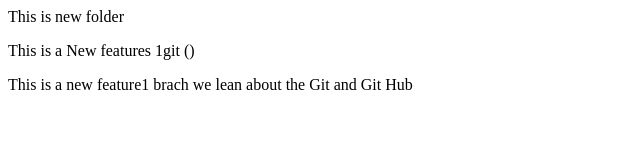
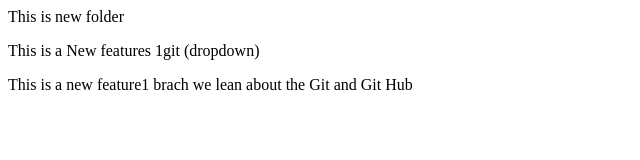
Before and after one commit to hisham331/justpricitice, a plain HTML site: page index.html in a window 1280 px wide. Shown: the full height of the page, 0-640 px from the left. Drawn offline with Linux system fonts and the light colour scheme.

Commit message:
Add a dropdown

```diff
--- a/index.html
+++ b/index.html
@@ -1,3 +1,3 @@
 <p>This is new folder </p>
-<p> This is a New features 1git ()</p>
+<p> This is a New features 1git (dropdown)</p>
 <p> This is a new feature1 brach we lean about the Git and Git Hub </p>
```
